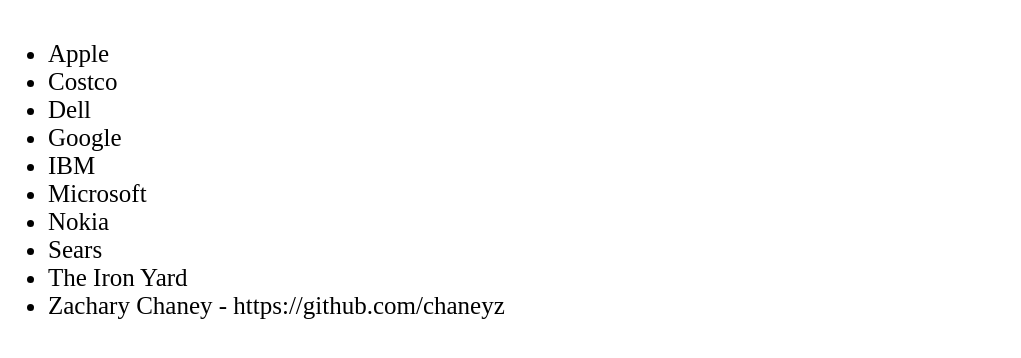
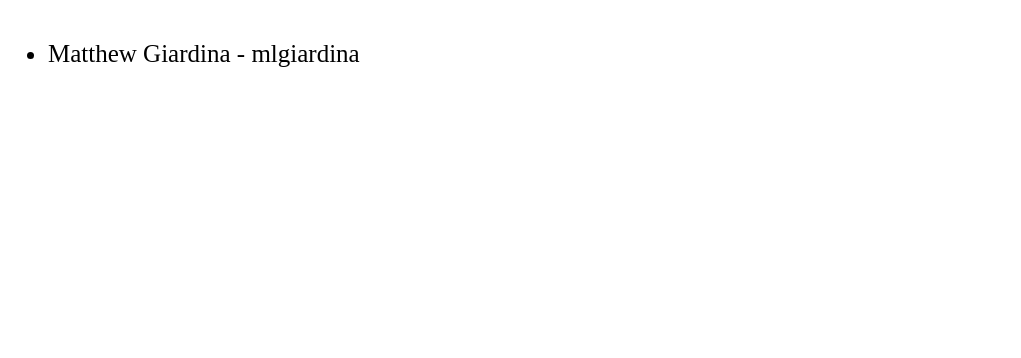
Before and after one commit to mikepitre/super-awesome-important-website, a website: page index.html in a window 1280 px wide. Shown: the part 120-478 px from the top of the page, without its empty margins (0-1021 px from the left). Drawn offline with Linux system fonts and the light colour scheme.

Commit message:
Added Matthew Giardina

```diff
--- a/index.html
+++ b/index.html
@@ -7,16 +7,7 @@
 <body>
 	<h1>Super Awesome Important Website</h1>
 	<ul>
-		<li>Apple</li>
-		<li>Costco</li>
-		<li>Dell</li>
-		<li>Google</li>
-		<li>IBM</li>
-		<li>Microsoft</li>
-		<li>Nokia</li>
-		<li>Sears</li>
-		<li>The Iron Yard</li>
-		<li>Zachary Chaney - https://github.com/chaneyz</li>
+		<li>Matthew Giardina - mlgiardina</li>
 	</ul>
 </body>
 </html>
```
